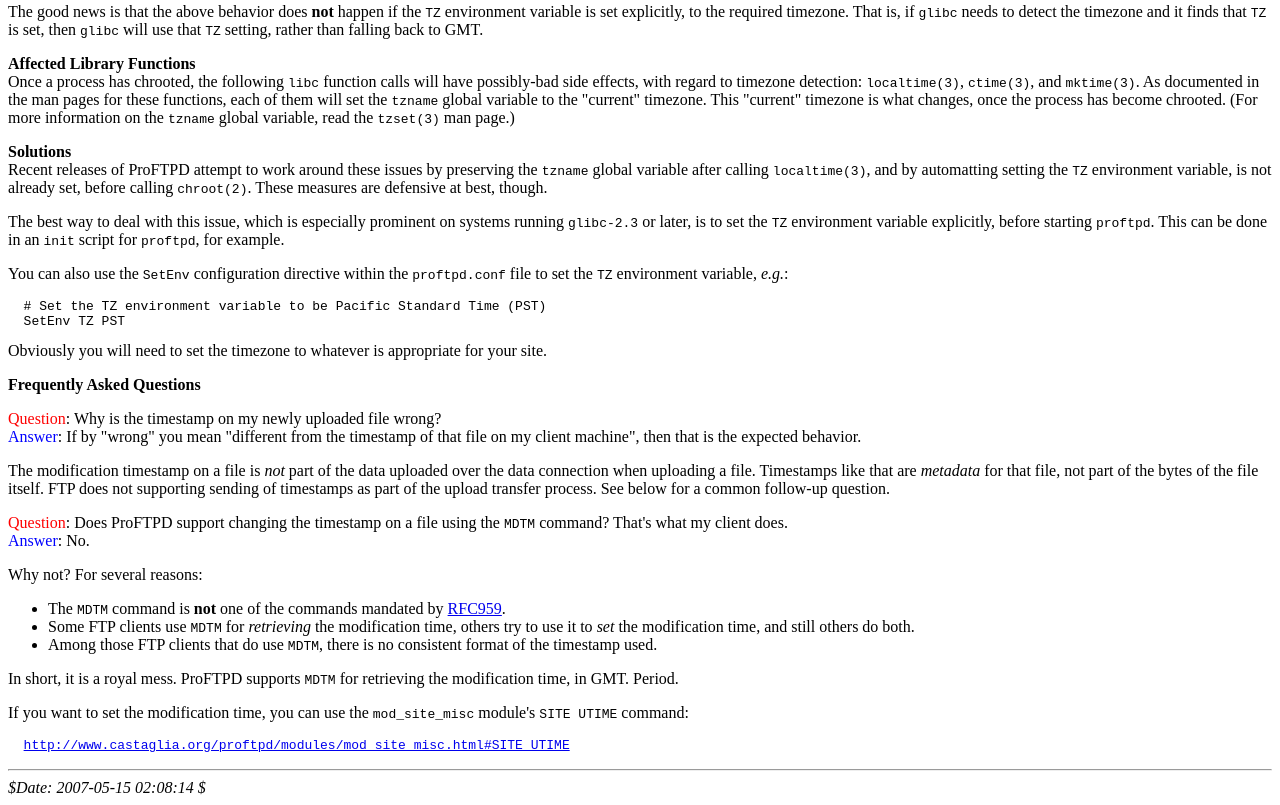
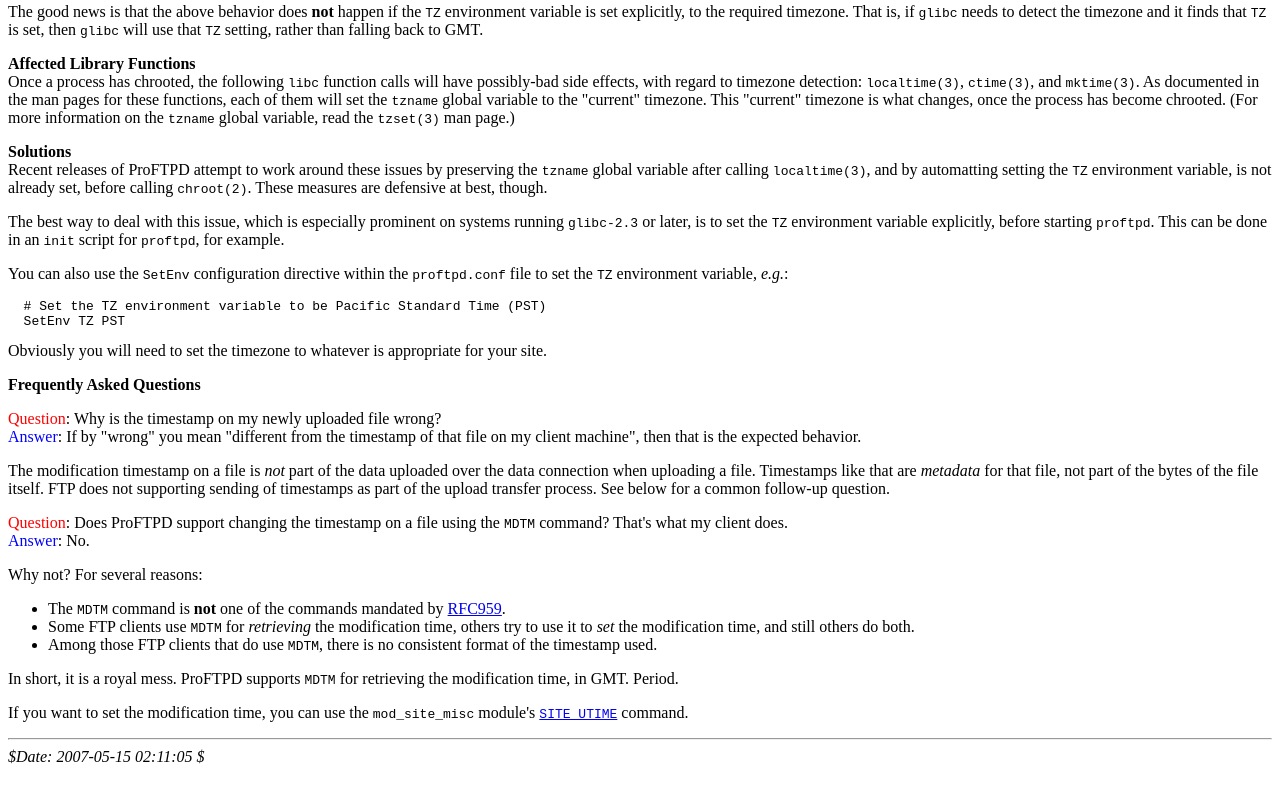
Before and after one commit to proftpd/proftpd, a plain HTML site: page doc/howto/Timestamps.html in a window 1280 px wide. Shown: the part 361-1166 px from the top of the page. After the commit the page ends 1135 px from the top, so only its background shows below. Drawn offline with Linux system fonts and the light colour scheme.

Commit message:
Adjust link to mod_site_misc docs to use the local copy.

```diff
--- a/doc/howto/Timestamps.html
+++ b/doc/howto/Timestamps.html
@@ -1,4 +1,4 @@
-<!-- $Id: Timestamps.html,v 1.2 2007-05-15 02:08:14 castaglia Exp $ -->
+<!-- $Id: Timestamps.html,v 1.3 2007-05-15 02:11:05 castaglia Exp $ -->
 <!-- $Source: /home/proftpd-core/backup/proftp-cvsroot/proftpd/doc/howto/Timestamps.html,v $ -->
 
 <html>
@@ -125,14 +125,11 @@ retrieving the modification time, in GMT.  Period.
 
 <p>
 If you want to set the modification time, you can use the
-<code>mod_site_misc</code> module's <code>SITE UTIME</code> command:
-<pre>
-  <a href="http://www.castaglia.org/proftpd/modules/mod_site_misc.html#SITE_UTIME">http://www.castaglia.org/proftpd/modules/mod_site_misc.html#SITE_UTIME</a>
-</pre>
+<code>mod_site_misc</code> module's <a href="../contrib/mod_site_misc.html#SITE_UTIME"><code>SITE UTIME</code></a> command.
 
 <p>
 <hr>
-<i>$Date: 2007-05-15 02:08:14 $</i><br>
+<i>$Date: 2007-05-15 02:11:05 $</i><br>
 
 </body>
 </html>
```
